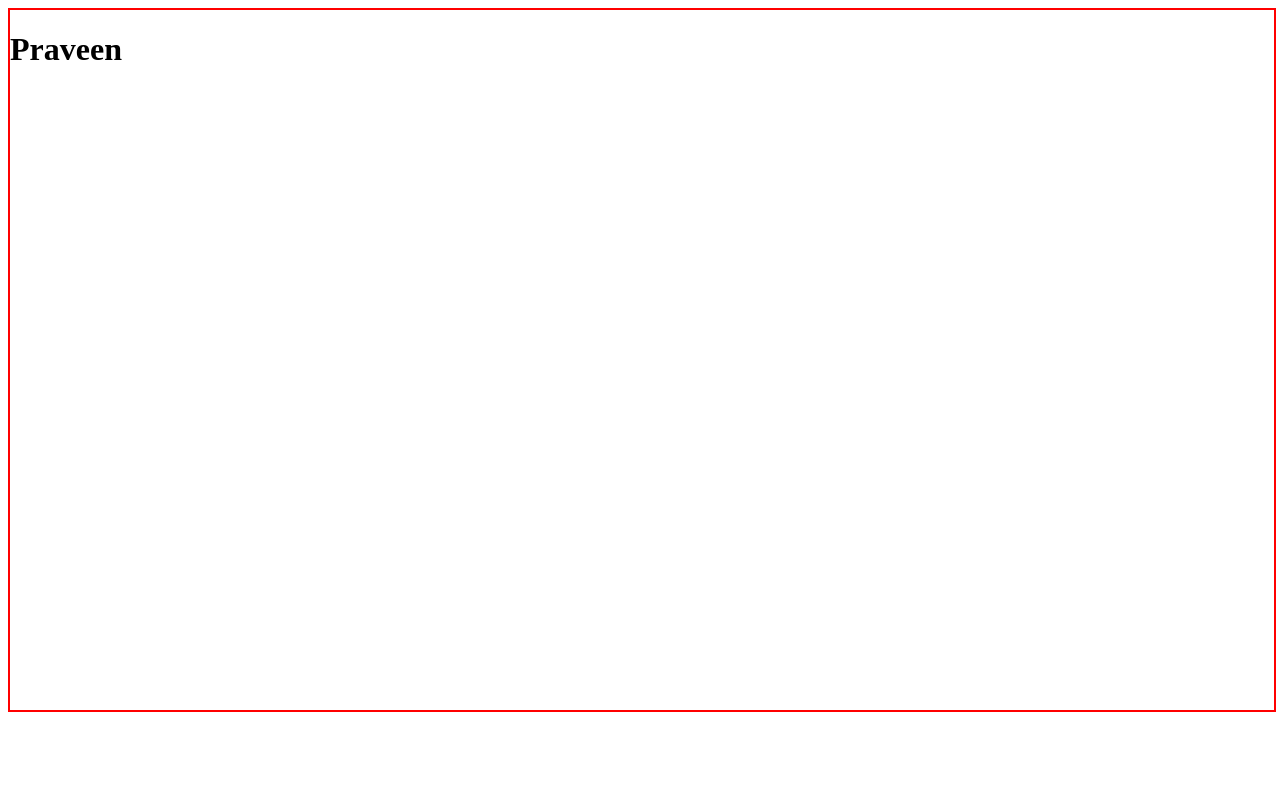
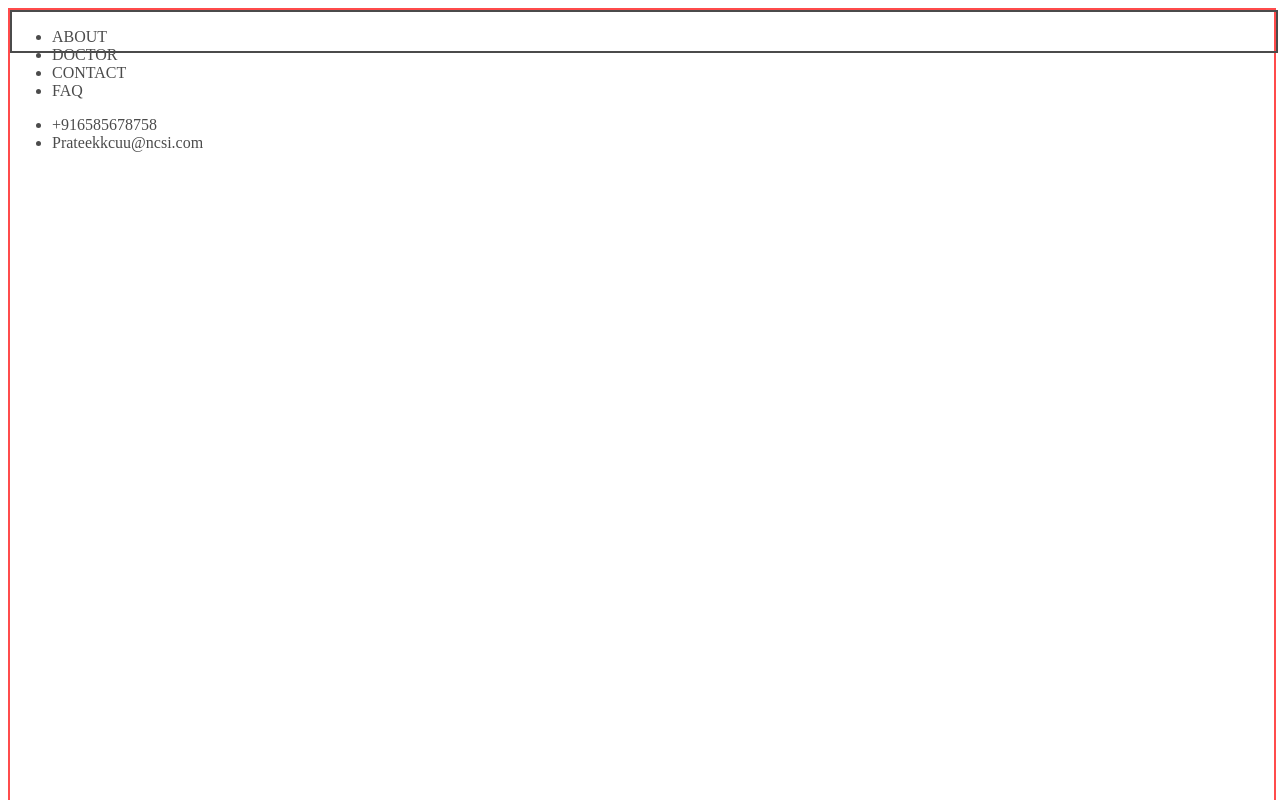
Before and after one commit to PraveenKumar141095/geeksProject, a plain HTML site: page index.html in a window 1280 px wide. Shown: the top 800 px of the page. Drawn offline with Linux system fonts and the light colour scheme.

Commit message:
third classes

```diff
--- a/index.html
+++ b/index.html
@@ -8,7 +8,22 @@
 </head>
 <body>
     <div id="box">
-        <h1>Praveen</h1>
+        <div id="header">
+            <div class="header1">
+                <ul class="left">
+                    <li class="about">ABOUT</li>
+                    <li class="doctor">DOCTOR</li>
+                    <li class="contact">CONTACT</li>
+                    <li class="faq">FAQ</li>
+                </ul>
+            </div>
+            <div class="header2">
+                <ul class="right">
+                    <li class="phonenumber">+916585678758</li>
+                    <li class="emailid">Prateekkcuu@ncsi.com</li>
+                </div>
+            </div>
+        </div>
     </div>
 </body>
 </html>
--- a/style.css
+++ b/style.css
@@ -1,5 +1,16 @@
 #box {
-    height: 700px;
+    height: 1144px;
+    opacity: 0.7;
     width: 100%;
     border: 2px solid red;
 }
+
+#header {
+    border: 2px solid black;
+    height: 39px;
+    width: 100%;
+}
+
+.header1{
+
+}
```
Also changed, not shown: basic.js (added, +8 -0 lines), basic2.js (added, +14 -0 lines), basic3.js (added, +20 -0 lines), basic4.js (added, +33 -0 lines), basic5.js (added, +10 -0 lines).
